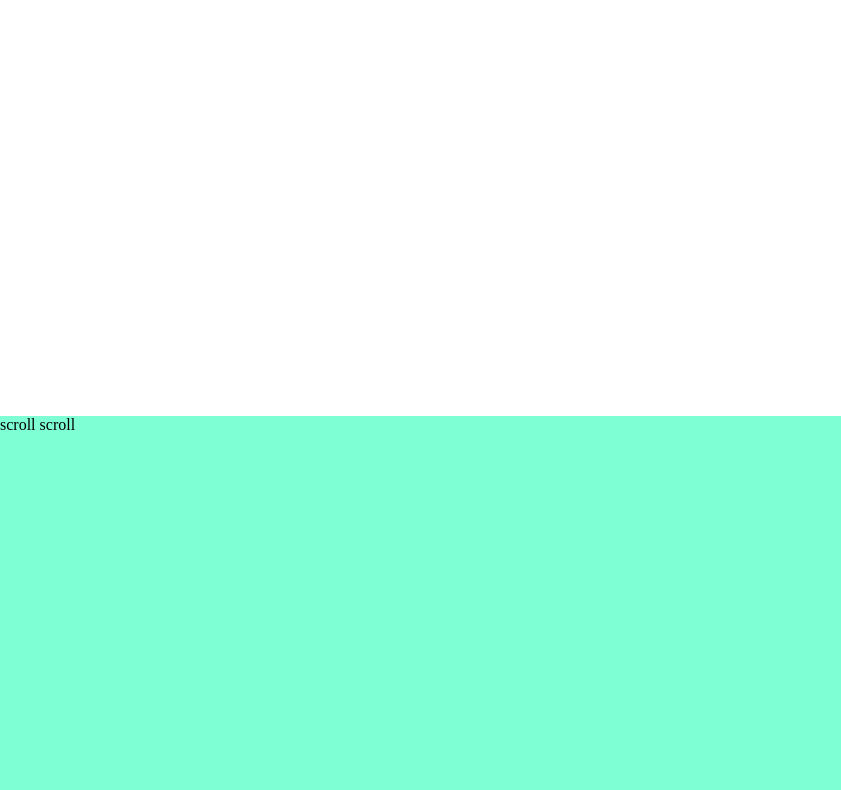
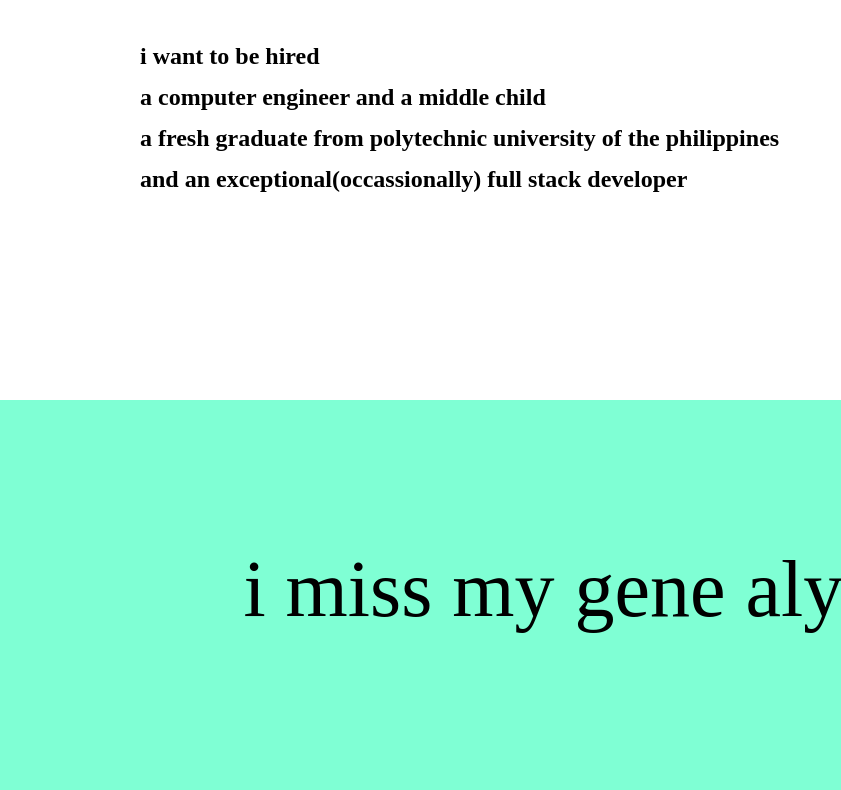
Before and after one commit to darielkurt/kurtdariel, a website: page kurtdariel.html in a window 1280 px wide. Shown: the part 400-1190 px from the top of the page, without its empty margins (0-841 px from the left). Drawn offline with Linux system fonts and the light colour scheme; a web font is replaced by a local one.

Commit message:
landing page description added

```diff
--- /dev/null
+++ b/jetbrains-mono.css
@@ -0,0 +1,9 @@
+@font-face{
+    font-family: 'JetBrains Mono';
+    src: url('https://raw.githubusercontent.com/JetBrains/JetBrainsMono/master/web/eot/JetBrainsMono-Regular.eot') format('embedded-opentype'),
+         url('https://raw.githubusercontent.com/JetBrains/JetBrainsMono/master/web/woff2/JetBrainsMono-Regular.woff2') format('woff2'),
+         url('https://raw.githubusercontent.com/JetBrains/JetBrainsMono/master/web/woff/JetBrainsMono-Regular.woff') format('woff'),
+         url('https://raw.githubusercontent.com/JetBrains/JetBrainsMono/master/ttf/JetBrainsMono-Regular.ttf') format('truetype');
+    font-weight: normal;
+    font-style: normal;
+}
--- a/kurtdariel.html
+++ b/kurtdariel.html
@@ -15,14 +15,18 @@
     <body>
 
         <div class = "flexbox-container">
-            <div class= "landing-text">hi, i am <span>kurt dariel</span></div>
-            <div class= "landing-text"></div>
-            <div class= "landing-text"></div>
-            <div class= "landing-text"></div>
+            <div class = "landing-page">
+                <h1 class= "landing-text-1">hi, my name is</h1>
+                <h2 class= "landing-text-2">kurt dariel.</h2>
+                <h3 class= "landing-text-3 kurt-desc">i want to be hired</h3>
+                <h3 class= "landing-text-4 kurt-desc">a computer engineer and a middle child</h3>
+                <h3 class= "landing-text-5 kurt-desc">a fresh graduate from polytechnic university of the philippines</h3>
+                <h3 class= "landing-text-6 kurt-desc">and an exceptional(occassionally) full stack developer</h3>
+            </div>
         </div>
 
         <div class = "scroll">
-            <p>scroll scroll</p>
+            <center><p>i miss my gene alyssa na </p></center>
         </div>
 
     </body>
--- a/sanfrancisco-font.css
+++ /dev/null
@@ -1,284 +0,0 @@
-/** WARNING - USE AT OWN RISK */
-/** IT IS AGAINST APPLE'S POLICY TO USE SF PRO FOR ANYTHING OTHER THAN iOS/tvOS/macOS/watchOS DESIGN & DEVELOPMENT */
-/** https://sf.abarba.me/font.css */
-/** https://sf.abarba.me/LICENSE.pdf */
-
-/** 1. Copy/import this file into your main css/scss file */
-/** 2. Change css font-family: to "SF Text", "SF Display" or "SF Mono" */
-/** 3. Apply font-weight or italic to html elements */
-
-/** THANK YOU */
-/** I host these fonts on Cloudfront with SSL in all AWS regions for the best performance and reliability */
-/** If you'd like to help offset costs, I'd very much appreciate a donation via Lisk https://lisk.io */
-/** Address: 14987768355736502769L */
-/** Delegate: andrew */
-
-/*---------------------------------------------------------------------------*
- * SF UI Display
- *---------------------------------------------------------------------------*/
-
-/** Black */
-@font-face {
-  font-family: "SF Display";
-  font-weight: 900;
-  src: url("https://sf.abarba.me/SF-UI-Display-Black.otf");
-}
-
-/** Bold */
-@font-face {
-  font-family: "SF Display";
-  font-weight: 700;
-  src: url("https://sf.abarba.me/SF-UI-Display-Bold.otf");
-}
-
-/** Heavy */
-@font-face {
-  font-family: "SF Display";
-  font-weight: 800;
-  src: url("https://sf.abarba.me/SF-UI-Display-Heavy.otf");
-}
-
-/** Light */
-@font-face {
-  font-family: "SF Display";
-  font-weight: 200;
-  src: url("https://sf.abarba.me/SF-UI-Display-Light.otf");
-}
-
-/** Medium */
-@font-face {
-  font-family: "SF Display";
-  font-weight: 500;
-  src: url("https://sf.abarba.me/SF-UI-Display-Medium.otf");
-}
-
-/** Regular */
-@font-face {
-  font-family: "SF Display";
-  font-weight: 400;
-  src: url("https://sf.abarba.me/SF-UI-Display-Regular.otf");
-}
-
-/** Semibold */
-@font-face {
-  font-family: "SF Display";
-  font-weight: 600;
-  src: url("https://sf.abarba.me/SF-UI-Display-Semibold.otf");
-}
-
-/** Thin */
-@font-face {
-  font-family: "SF Display";
-  font-weight: 300;
-  src: url("https://sf.abarba.me/SF-UI-Display-Thin.otf");
-}
-
-/** Ultralight */
-@font-face {
-  font-family: "SF Display";
-  font-weight: 100;
-  src: url("https://sf.abarba.me/SF-UI-Display-Ultralight.otf");
-}
-
-/*---------------------------------------------------------------------------*
- * SF UI Text
- *---------------------------------------------------------------------------*/
-
-/** Bold */
-@font-face {
-  font-family: "SF Text";
-  font-weight: 700;
-  src: url("https://sf.abarba.me/SF-UI-Text-Bold.otf");
-}
-
-/** Bold Italic */
-@font-face {
-  font-family: "SF Text";
-  font-weight: 700;
-  font-style: italic;
-  src: url("https://sf.abarba.me/SF-UI-Text-BoldItalic.otf");
-}
-
-/** Heavy */
-@font-face {
-  font-family: "SF Text";
-  font-weight: 800;
-  src: url("https://sf.abarba.me/SF-UI-Text-Heavy.otf");
-}
-
-/** Heavy Italic */
-@font-face {
-  font-family: "SF Text";
-  font-weight: 800;
-  font-style: italic;
-  src: url("https://sf.abarba.me/SF-UI-Text-HeavyItalic.otf");
-}
-
-/** Light */
-@font-face {
-  font-family: "SF Text";
-  font-weight: 200;
-  src: url("https://sf.abarba.me/SF-UI-Text-Light.otf");
-}
-
-/** Light Italic */
-@font-face {
-  font-family: "SF Text";
-  font-weight: 200;
-  font-style: italic;
-  src: url("https://sf.abarba.me/SF-UI-Text-LightItalic.otf");
-}
-
-/** Medium */
-@font-face {
-  font-family: "SF Text";
-  font-weight: 500;
-  src: url("https://sf.abarba.me/SF-UI-Text-Medium.otf");
-}
-
-/** Medium Italic */
-@font-face {
-  font-family: "SF Text";
-  font-weight: 500;
-  font-style: italic;
-  src: url("https://sf.abarba.me/SF-UI-Text-MediumItalic.otf");
-}
-
-/** Regular */
-@font-face {
-  font-family: "SF Text";
-  font-weight: 400;
-  src: url("https://sf.abarba.me/SF-UI-Text-Regular.otf");
-}
-
-/** Regular Italic */
-@font-face {
-  font-family: "SF Text";
-  font-weight: 400;
-  font-style: italic;
-  src: url("https://sf.abarba.me/SF-UI-Text-RegularItalic.otf");
-}
-
-/** Semibold */
-@font-face {
-  font-family: "SF Text";
-  font-weight: 600;
-  src: url("https://sf.abarba.me/SF-UI-Text-Semibold.otf");
-}
-
-/** Semibold Italic */
-@font-face {
-  font-family: "SF Text";
-  font-weight: 600;
-  font-style: italic;
-  src: url("https://sf.abarba.me/SF-UI-Text-SemiboldItalic.otf");
-}
-
-/** Ultrathin */
-@font-face {
-  font-family: "SF Text";
-  font-weight: 100;
-  src: url("https://sf.abarba.me/SF-UI-Text-Ultrathin.otf");
-}
-
-/** Ultrathin Italic */
-@font-face {
-  font-family: "SF Text";
-  font-weight: 100;
-  font-style: italic;
-  src: url("https://sf.abarba.me/SF-UI-Text-UltrathinItalic.otf");
-}
-
-/*---------------------------------------------------------------------------*
- * SF Mono
- *---------------------------------------------------------------------------*/
-
-/** Bold */
-@font-face {
-  font-family: "SF Mono";
-  font-weight: 700;
-  src: url("https://sf.abarba.me/SFMono-Bold.otf");
-}
-
-/** Bold Italic */
-@font-face {
-  font-family: "SF Mono";
-  font-weight: 700;
-  font-style: italic;
-  src: url("https://sf.abarba.me/SFMono-BoldItalic.otf");
-}
-
-/** Heavy */
-@font-face {
-  font-family: "SF Mono";
-  font-weight: 800;
-  src: url("https://sf.abarba.me/SFMono-Heavy.otf");
-}
-
-/** Heavy Italic */
-@font-face {
-  font-family: "SF Mono";
-  font-weight: 800;
-  font-style: italic;
-  src: url("https://sf.abarba.me/SFMono-HeavyItalic.otf");
-}
-
-/** Light */
-@font-face {
-  font-family: "SF Mono";
-  font-weight: 200;
-  src: url("https://sf.abarba.me/SFMono-Light.otf");
-}
-
-/** Light Italic */
-@font-face {
-  font-family: "SF Mono";
-  font-weight: 200;
-  font-style: italic;
-  src: url("https://sf.abarba.me/SFMono-LightItalic.otf");
-}
-
-/** Medium */
-@font-face {
-  font-family: "SF Mono";
-  font-weight: 500;
-  src: url("https://sf.abarba.me/SFMono-Medium.otf");
-}
-
-/** Medium Italic */
-@font-face {
-  font-family: "SF Mono";
-  font-weight: 500;
-  font-style: italic;
-  src: url("https://sf.abarba.me/SFMono-MediumItalic.otf");
-}
-
-/** Regular */
-@font-face {
-  font-family: "SF Mono";
-  font-weight: 400;
-  src: url("https://sf.abarba.me/SFMono-Regular.otf");
-}
-
-/** Regular Italic */
-@font-face {
-  font-family: "SF Mono";
-  font-weight: 400;
-  font-style: italic;
-  src: url("https://sf.abarba.me/SFMono-RegularItalic.otf");
-}
-
-/** Semibold */
-@font-face {
-  font-family: "SF Mono";
-  font-weight: 600;
-  src: url("https://sf.abarba.me/SFMono-Semibold.otf");
-}
-
-/** Semibold Italic */
-@font-face {
-  font-family: "SF Mono";
-  font-weight: 600;
-  font-style: italic;
-  src: url("https://sf.abarba.me/SFMono-SemiboldItalic.otf");
-}
--- a/style.css
+++ b/style.css
@@ -1,13 +1,14 @@
-@import "sanfrancisco-font.css";
+@import "jetbrains-mono.css";
 
 html, body {
     height: 100%;
     margin: 0;
     padding: 0;
+    font-family: "JetBrains Mono";
   }
 
 body{
-
+  font-weight: 500;
 }
 
 .flexbox-container{
@@ -15,20 +16,49 @@ body{
     min-height: 100%;
 }
 
-.landing-text{
-    font-family: "SF Mono";
-    font-weight: 500;
-    font-size: 3rem;
+.landing-page{
+  max-width: 1000px;
+    display: flex;
+    -webkit-box-pack: center;
+    justify-content: center;
+    -webkit-box-align: center;
+    flex-direction: column;
+    align-items: flex-start;
+    min-height: 100vh;
+    margin: 0px auto;
+    padding: 20px 0px;
+}
+
+.landing-text-1{
+  font-size: 2rem;
+}
+
+.landing-text-2{
+  margin-top: -0.5rem;
+  padding-left: 4.7rem;
+  font-size: 5rem;
+  color: #011627;
+}
+
+.landing-text-3{
+  margin-top: 0.5rem;
+}
+
+.kurt-desc{
+  font-size: 1.5rem;
+  margin-top: -10px;
 }
 
 .scroll{
     background-color: aquamarine;
     height: 500px;
+    font-size: 5rem;
+    padding: 5%;
 }
 
 ::selection {
-    background: #ebeb34; /* WebKit/Blink Browsers */
+    background: rgb(9, 255, 230); /* WebKit/Blink Browsers */
   }
   ::-moz-selection {
-    background: #ebeb34; /* Gecko Browsers */
+    background: rgb(9, 255, 230); /* Gecko Browsers */
   }
```
Also changed, not shown: fonts/JetBrainsMono-Bold-Italic.ttf (added), fonts/JetBrainsMono-Bold.ttf (added), fonts/JetBrainsMono-ExtraBold-Italic.ttf (added), fonts/JetBrainsMono-ExtraBold.ttf (added), fonts/JetBrainsMono-Italic.ttf (added), fonts/JetBrainsMono-Medium-Italic.ttf (added), fonts/JetBrainsMono-Medium.ttf (added), fonts/JetBrainsMono-Regular.ttf (added).
